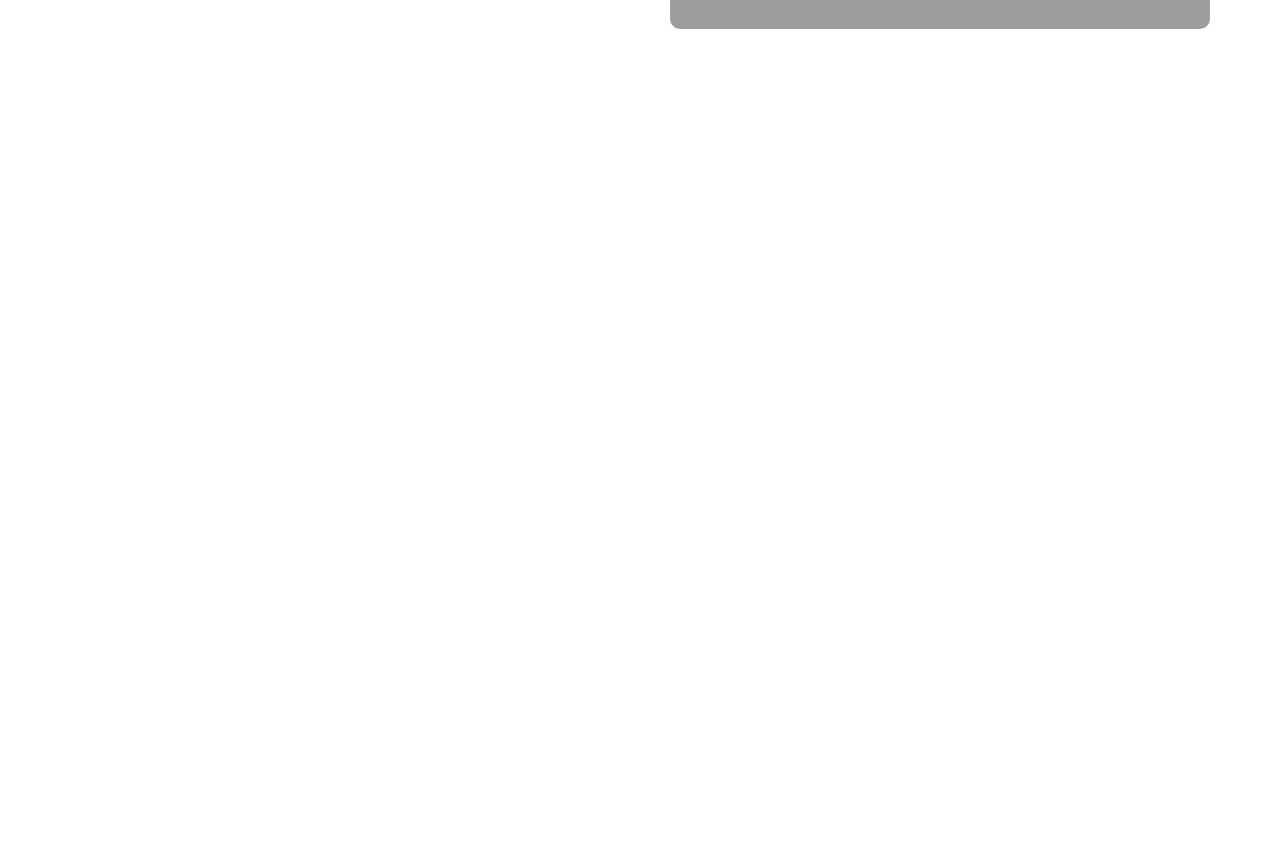
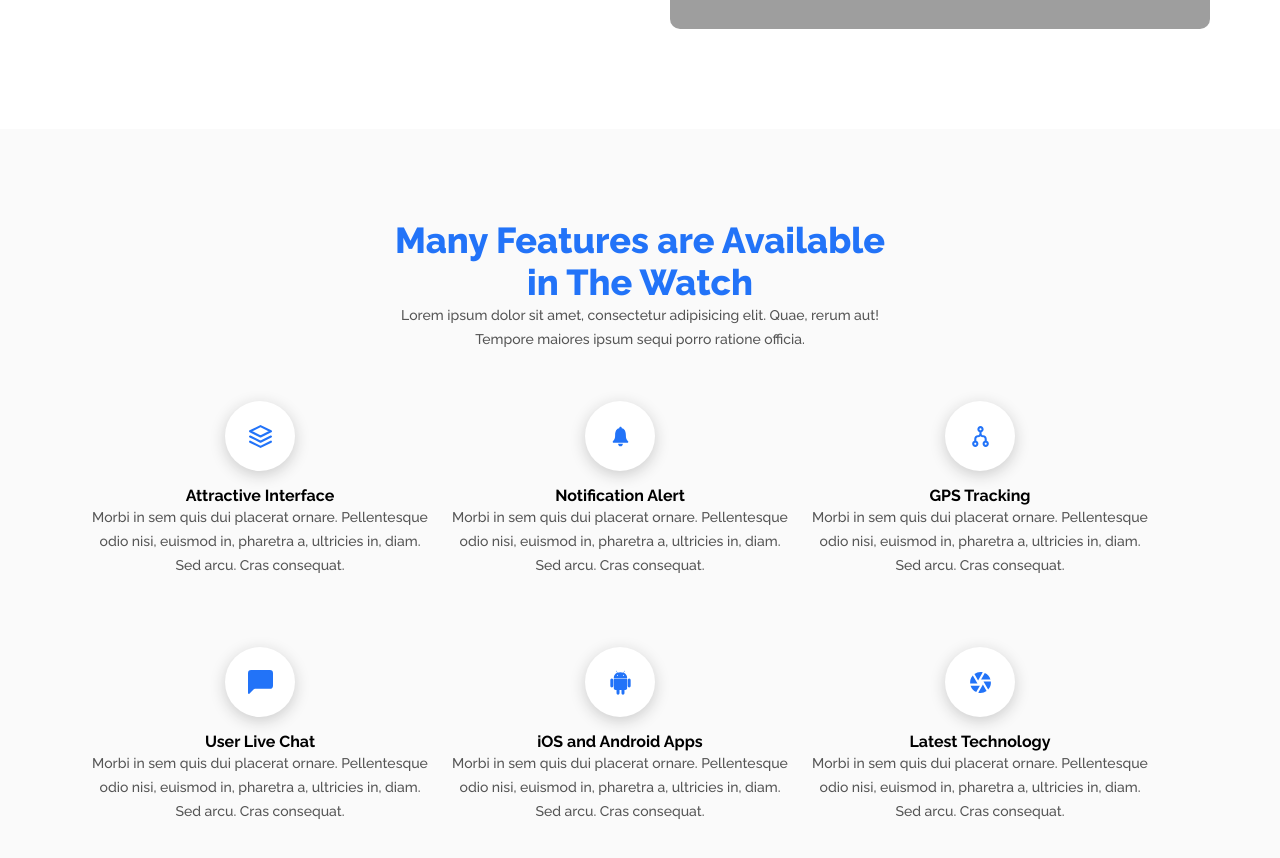
Before and after one commit to thenavik/smart-landing-page, a React (Create React App) app: page / in a window 1280 px wide. Shown: the part 500-1358 px from the top of the page. Before the commit the page ends 800 px from the top, so only its background shows below. Built offline with nearby package versions, Linux system fonts and the light colour scheme; grey boxes are pictures that could not be loaded.

Commit message:
add feature

```diff
--- /dev/null
+++ b/src/components/feature/Feature.js
@@ -0,0 +1,77 @@
+import React from "react";
+import { FiLayers } from "react-icons/fi";
+import { IoIosNotifications } from "react-icons/io";
+import { TiFlowMerge } from "react-icons/ti";
+import { BsFillChatLeftFill } from "react-icons/bs";
+import { DiAndroid } from "react-icons/di";
+import { RiCameraLensFill } from "react-icons/ri";
+import XIcon from "../../core/XIcon";
+import "../../styles/feature/feature.scss";
+
+export default function Feature() {
+  const featuresData = [
+    {
+      id: 1,
+      title: "Attractive Interface",
+      text: "Morbi in sem quis dui placerat ornare. Pellentesque odio nisi, euismod in, pharetra a, ultricies in, diam. Sed arcu. Cras consequat.",
+      icon: <FiLayers />,
+    },
+    {
+      id: 2,
+      title: "Notification Alert",
+      text: "Morbi in sem quis dui placerat ornare. Pellentesque odio nisi, euismod in, pharetra a, ultricies in, diam. Sed arcu. Cras consequat.",
+      icon: <IoIosNotifications />,
+    },
+    {
+      id: 3,
+      title: "GPS Tracking",
+      text: "Morbi in sem quis dui placerat ornare. Pellentesque odio nisi, euismod in, pharetra a, ultricies in, diam. Sed arcu. Cras consequat.",
+      icon: <TiFlowMerge />,
+    },
+    {
+      id: 4,
+      title: "User Live Chat",
+      text: "Morbi in sem quis dui placerat ornare. Pellentesque odio nisi, euismod in, pharetra a, ultricies in, diam. Sed arcu. Cras consequat.",
+      icon: <BsFillChatLeftFill />,
+    },
+    {
+      id: 5,
+      title: "iOS and Android Apps",
+      text: "Morbi in sem quis dui placerat ornare. Pellentesque odio nisi, euismod in, pharetra a, ultricies in, diam. Sed arcu. Cras consequat.",
+      icon: <DiAndroid />,
+    },
+    {
+      id: 6,
+      title: "Latest Technology",
+      text: "Morbi in sem quis dui placerat ornare. Pellentesque odio nisi, euismod in, pharetra a, ultricies in, diam. Sed arcu. Cras consequat.",
+      icon: <RiCameraLensFill />,
+    },
+  ];
+
+  return (
+    <div className="feature-area">
+      <div className="xcontainer">
+        <div className="feature-wrapper">
+          <div className="section-feature__heading">
+            <h2>Many Features are Available in The Watch</h2>
+            <p>
+              Lorem ipsum dolor sit amet, consectetur adipisicing elit. Quae,
+              rerum aut! Tempore maiores ipsum sequi porro ratione officia.
+            </p>
+          </div>
+          <div className="section-feature__body">
+            {featuresData?.map((el) => {
+              return (
+                <div className="feature-single" key={el.id}>
+                  <XIcon icon={el.icon} />
+                  <h4>{el.title}</h4>
+                  <p>{el.text}</p>
+                </div>
+              );
+            })}
+          </div>
+        </div>
+      </div>
+    </div>
+  );
+}
--- /dev/null
+++ b/src/core/XIcon.js
@@ -0,0 +1,6 @@
+import React from "react";
+import "../styles/core/xicon.scss";
+
+export default function XIcon(props) {
+  return <div className="xicon">{props?.icon}</div>;
+}
--- a/src/pages/Home.js
+++ b/src/pages/Home.js
@@ -1,11 +1,13 @@
 import React from "react";
 import About from "../components/about/About";
+import Feature from "../components/feature/Feature";
 
 export default function Home() {
   return (
     <div>
       <h2>dcdvsvd</h2>
       <About />
+      <Feature />
     </div>
   );
 }
--- /dev/null
+++ b/src/styles/core/xicon.scss
@@ -0,0 +1,25 @@
+@import "../variables.scss";
+
+.xicon {
+  width: 70px;
+  height: 70px;
+  border-radius: 50%;
+  box-shadow: 0 4px 15px 0 #ccc;
+  background-color: #fff;
+  margin-bottom: 15px;
+  display: flex;
+  justify-content: center;
+  align-items: center;
+  color: $colorBlue;
+  transition: 0.5s ease-in-out;
+
+  svg {
+    width: 25px;
+    height: 25px;
+  }
+
+  &:hover {
+    background-color: #2273f8;
+    color: #fff;
+  }
+}
--- /dev/null
+++ b/src/styles/feature/feature.scss
@@ -0,0 +1,58 @@
+@import "../variables.scss";
+
+.feature-area {
+  width: 100%;
+  height: 1000px;
+  background-color: #fafafa;
+  padding: 90px 0 30px;
+
+  .feature-wrapper {
+    .section-feature__heading {
+      width: 45%;
+      margin: 0 auto;
+      h2 {
+        text-align: center;
+        font-weight: 800;
+        font-size: 36px;
+        color: $colorBlue;
+      }
+      p {
+        text-align: center;
+        font-size: 14px;
+        color: #555;
+        line-height: 24px;
+        font-weight: 500;
+      }
+    }
+    .section-feature__body {
+      padding-top: 50px;
+      display: flex;
+      flex-wrap: wrap;
+      gap: 10px;
+
+      .feature-single {
+        width: 350px;
+        margin: 0 0 60px;
+        display: flex;
+        justify-content: center;
+        align-items: center;
+        flex-direction: column;
+
+        .feature-single h4 {
+          text-align: center;
+          font-size: 20px;
+          font-weight: 600;
+          margin-bottom: 5px;
+        }
+
+        p {
+          text-align: center;
+          font-size: 14px;
+          color: #555;
+          line-height: 24px;
+          font-weight: 500;
+        }
+      }
+    }
+  }
+}
```
